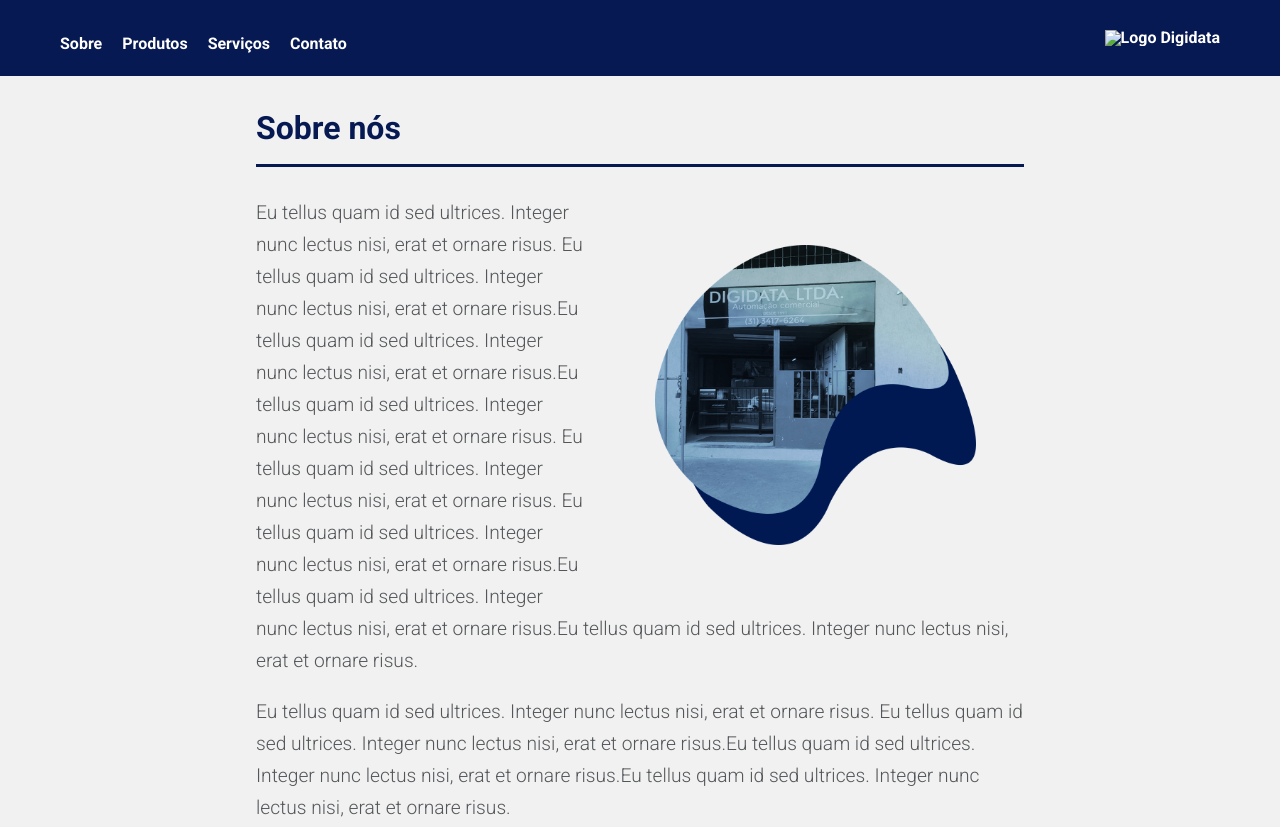
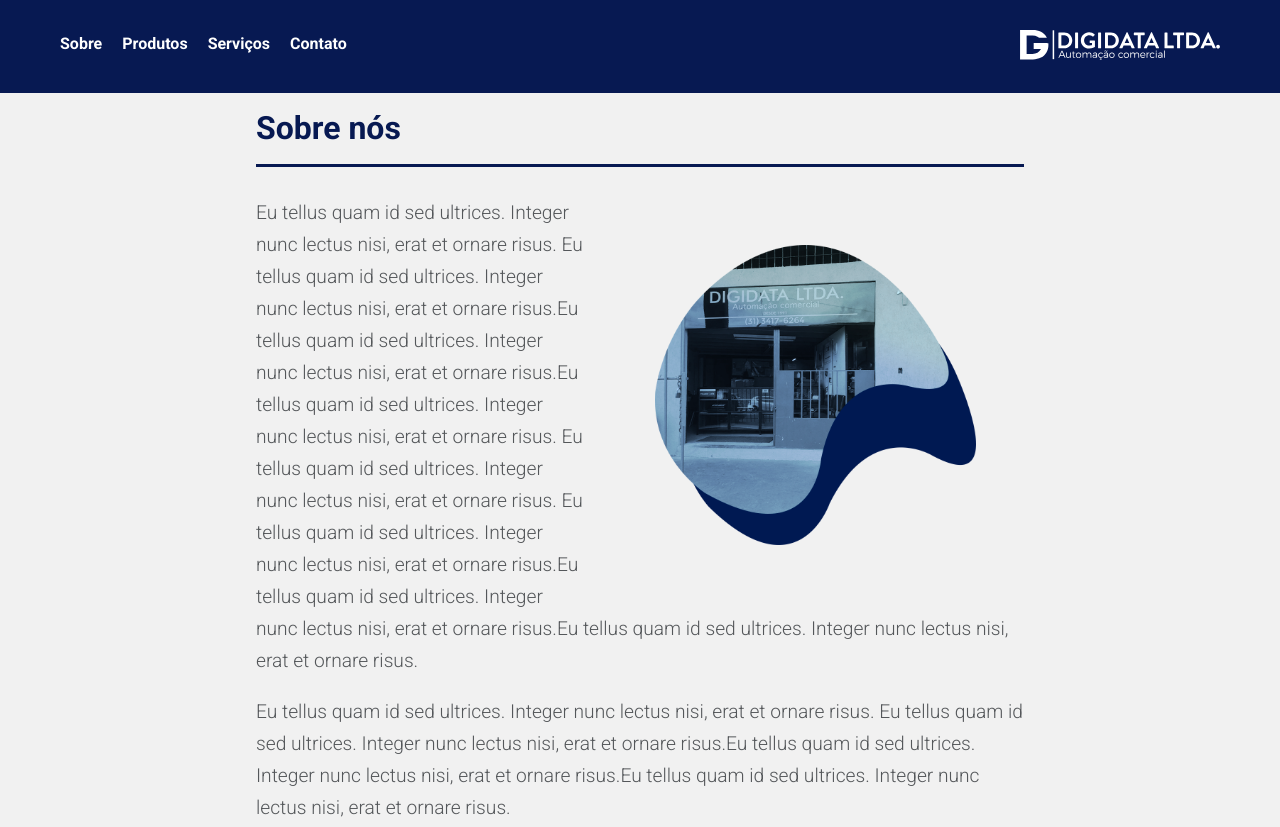
Before and after one commit to BiancaXP/Site-Digidata, a plain HTML site: page index.html in a window 1280 px wide. Shown: the top 827 px of the page. Drawn offline with nearby package versions, Linux system fonts and the light colour scheme; the site is published under a folder, as on GitHub Pages, so addresses that start at the root find nothing.

Commit message:
Update index.html

```diff
--- a/index.html
+++ b/index.html
@@ -24,8 +24,8 @@
 			</ul>
 		  </nav>
 		<div>
-			<img class="cabecalho__logo" src="/img/logo_neg.svg" alt="Logo Digidata">
-			<img class="cabecalho__logo-icon" src="/img/logo_icon_neg.svg" alt="Logo Digidata">
+			<img class="cabecalho__logo" src="img/logo_neg.svg" alt="Logo Digidata">
+			<img class="cabecalho__logo-icon" src="img/logo_icon_neg.svg" alt="Logo Digidata">
 		</div>
     </header>
     <Main class="principal">
```
